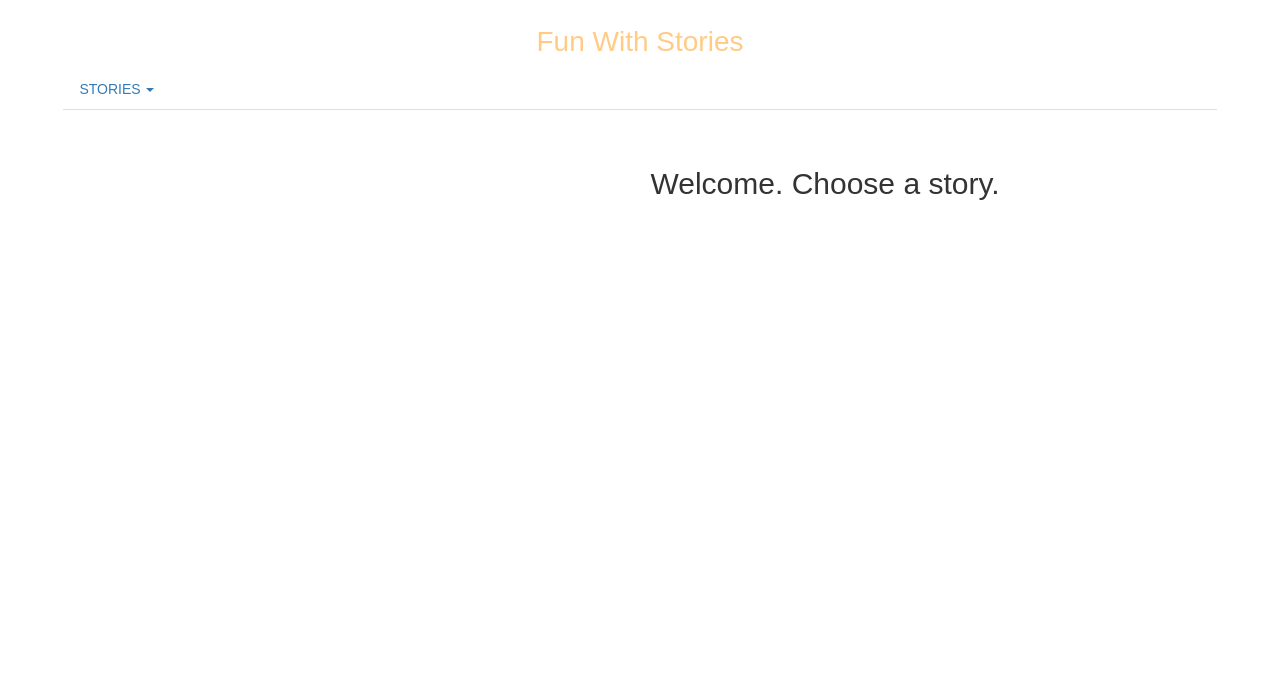
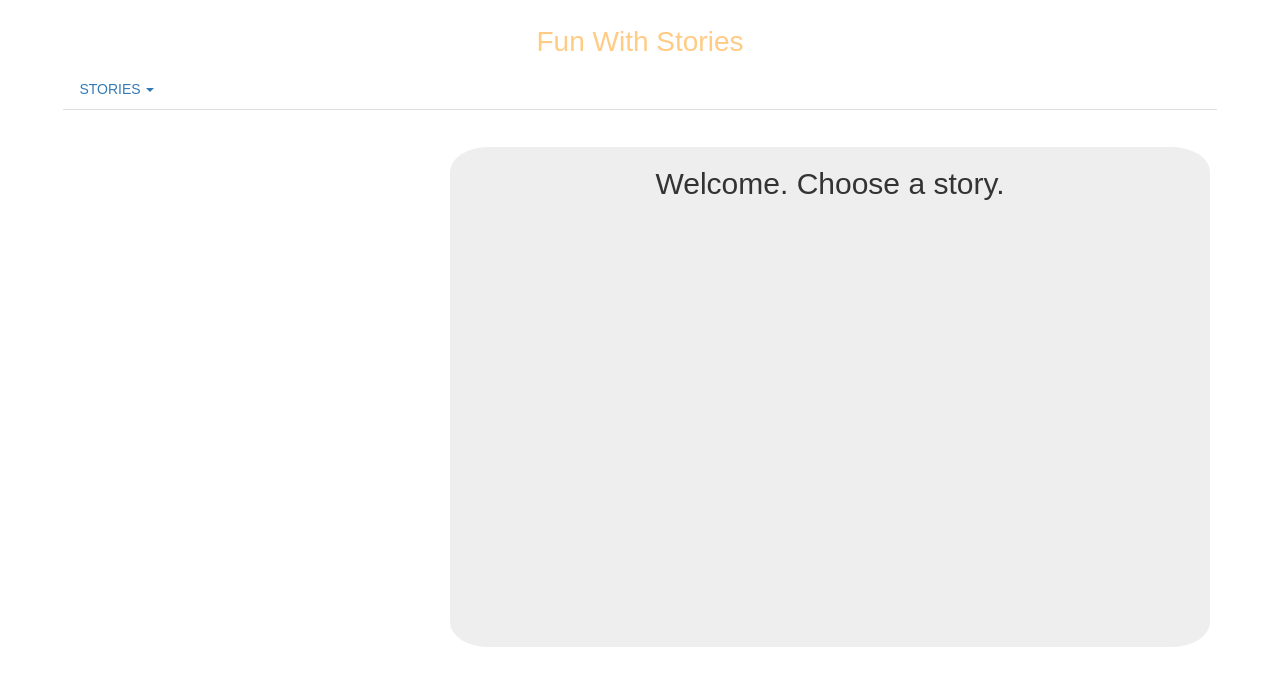
Before and after one commit to alonzoalden/funny_story, a plain HTML site: page index.html in a window 1280 px wide. Drawn offline with nearby package versions, Linux system fonts and the light colour scheme; a web font is replaced by a local one.

Commit message:
updated index.html

```diff
--- a/index.html
+++ b/index.html
@@ -26,15 +26,15 @@
            </li>
           </ul>
         </div>
-  <div class="container">
     <div class="row">
+      <div class="container">
       <div class="col-sm-4 col-md-4 col-xs-6 col-lg-4" id="generate-here">
       </div>
-        <div class="container">
-          <div class="col-md-8 col-sm-8 col-lg-8 col-xs-6" id="Story-Here">
-            <center><h2>Welcome. Choose a story.</h2></center>
-          </div>
-        </div>
+
+      <div style="background: #eeeeee; height: 500px; border-radius: 5%;" class="col-md-8 col-sm-8 col-lg-8 col-xs-6" id="Story-Here">
+          <center><h2>Welcome. Choose a story.</h2></center>
+      </div>
+
       </div>
     </div>
   </body>
```
